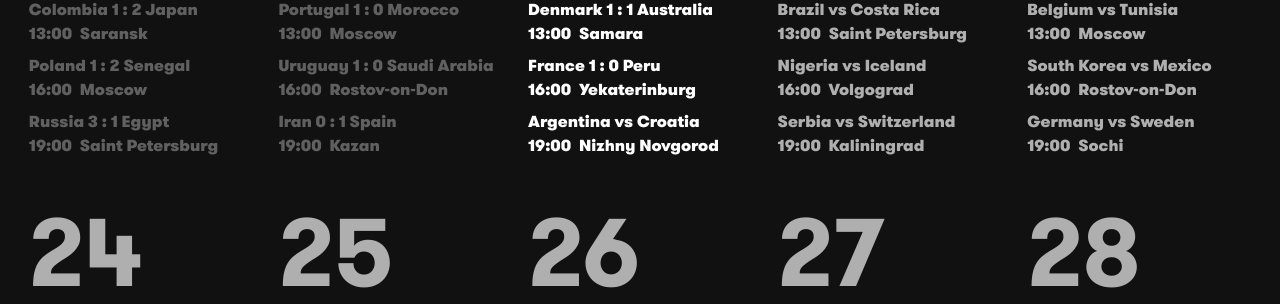
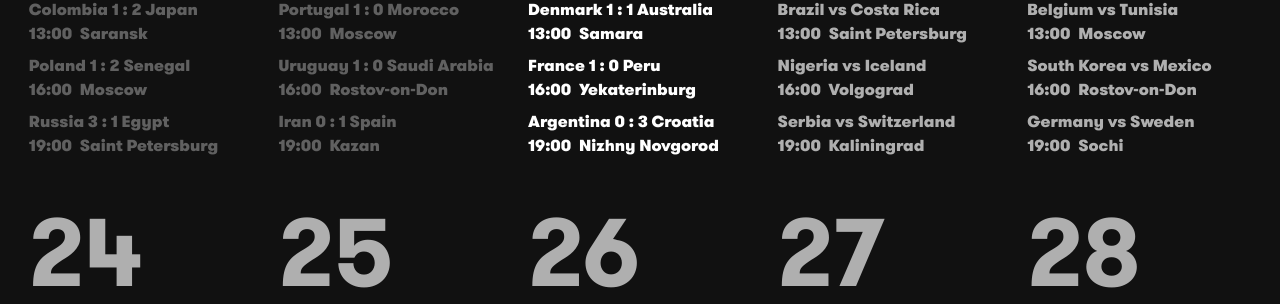
Before and after one commit to iamclydehoel/worldcupcalendar-2018, a Jekyll site: the page built from index.html, in a window 1280 px wide and 900 px high, scrolled down 512 px. Shown: the part 150-454 px from the top of the window. Built offline with Jekyll 4.4.1, drawn with Linux system fonts in a browser that asks for light colours; nearby versions of some CDN libraries.

Commit message:
Score update

```diff
--- a/_data/fixtures.yml
+++ b/_data/fixtures.yml
@@ -148,7 +148,7 @@
 
     - team1: Argentina
       team2: Croatia
-      score:
+      score: '0 : 3'
       time: '19:00'
       venue: Nizhny Novgorod
 
```
